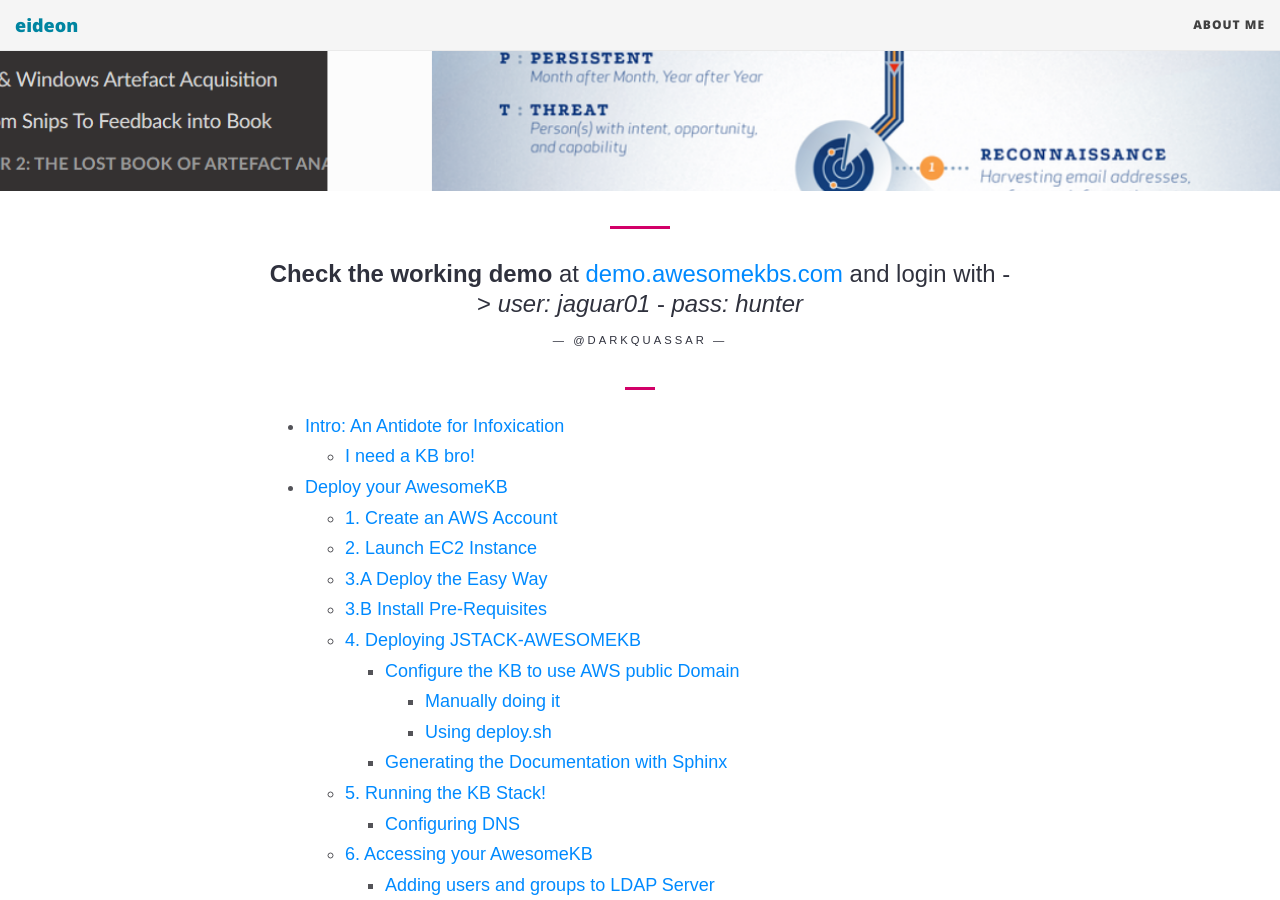
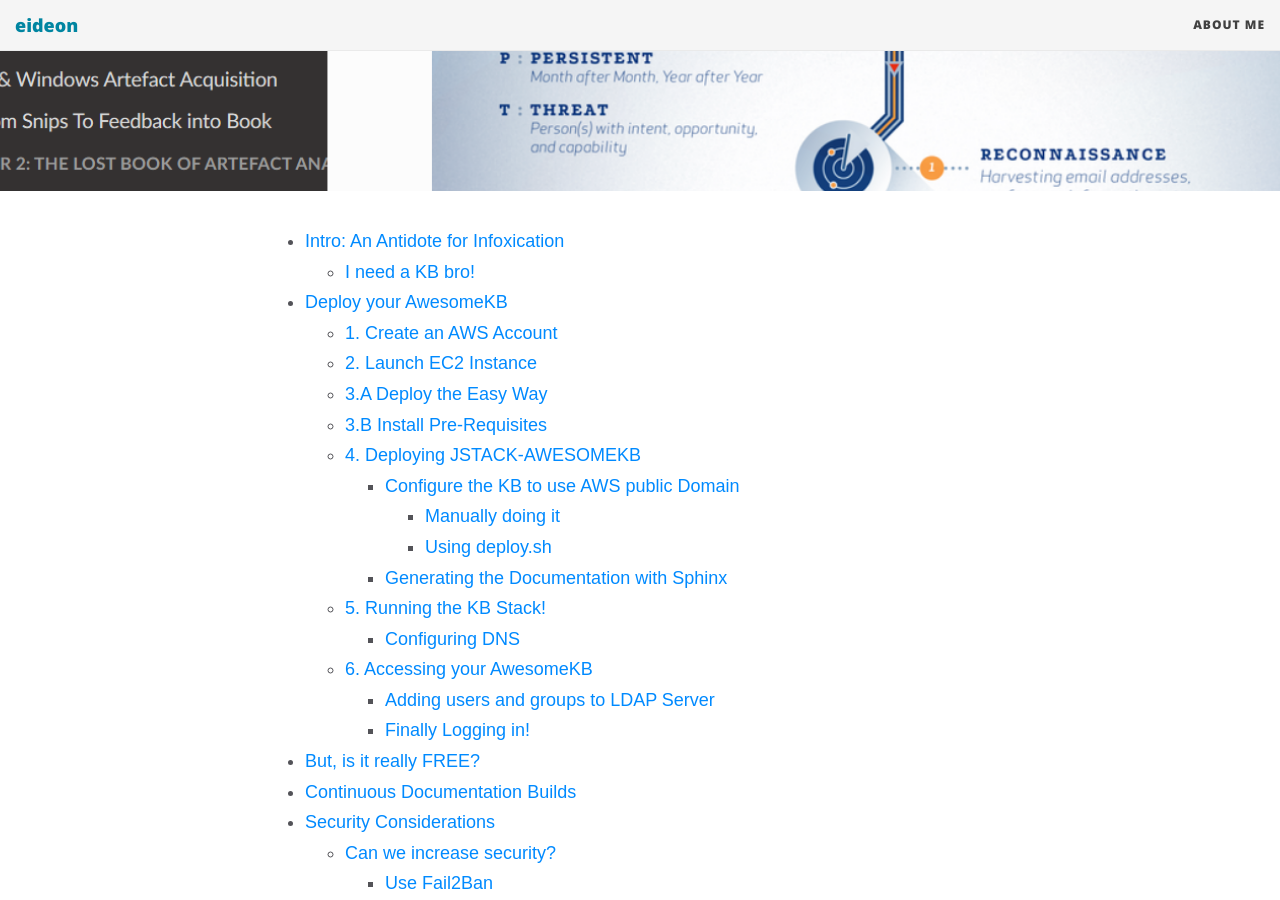
Before and after one commit to darkquasar/darkquasar.github.io, a Jekyll site: the page built from _posts/2018-11-10-THL04-AwesomeKB.md, in a window 1280 px wide and 900 px high, scrolled down 375 px. Built offline with Jekyll 4.4.1, drawn with Linux system fonts in a browser that asks for light colours; nearby versions of some CDN libraries; some web fonts are replaced; comment, search, counter and statistics services are not loaded.

Commit message:
Update 2018-11-10-THL04-AwesomeKB.md

```diff
--- a/_posts/2018-11-10-THL04-AwesomeKB.md
+++ b/_posts/2018-11-10-THL04-AwesomeKB.md
@@ -8,8 +8,6 @@ tags: [threat hunting, hunting, knowledge base, authelia, docker, kb, cybersecur
 comments: true
 published: true
 ---
-
-{% include bigquote.html content="**Check the working demo** at [demo.awesomekbs.com](https://demo.awesomekbs.com) and login with -> *user: jaguar01* - *pass: hunter*" cite="@darkquassar" %}
 
 
 * TOC
```
